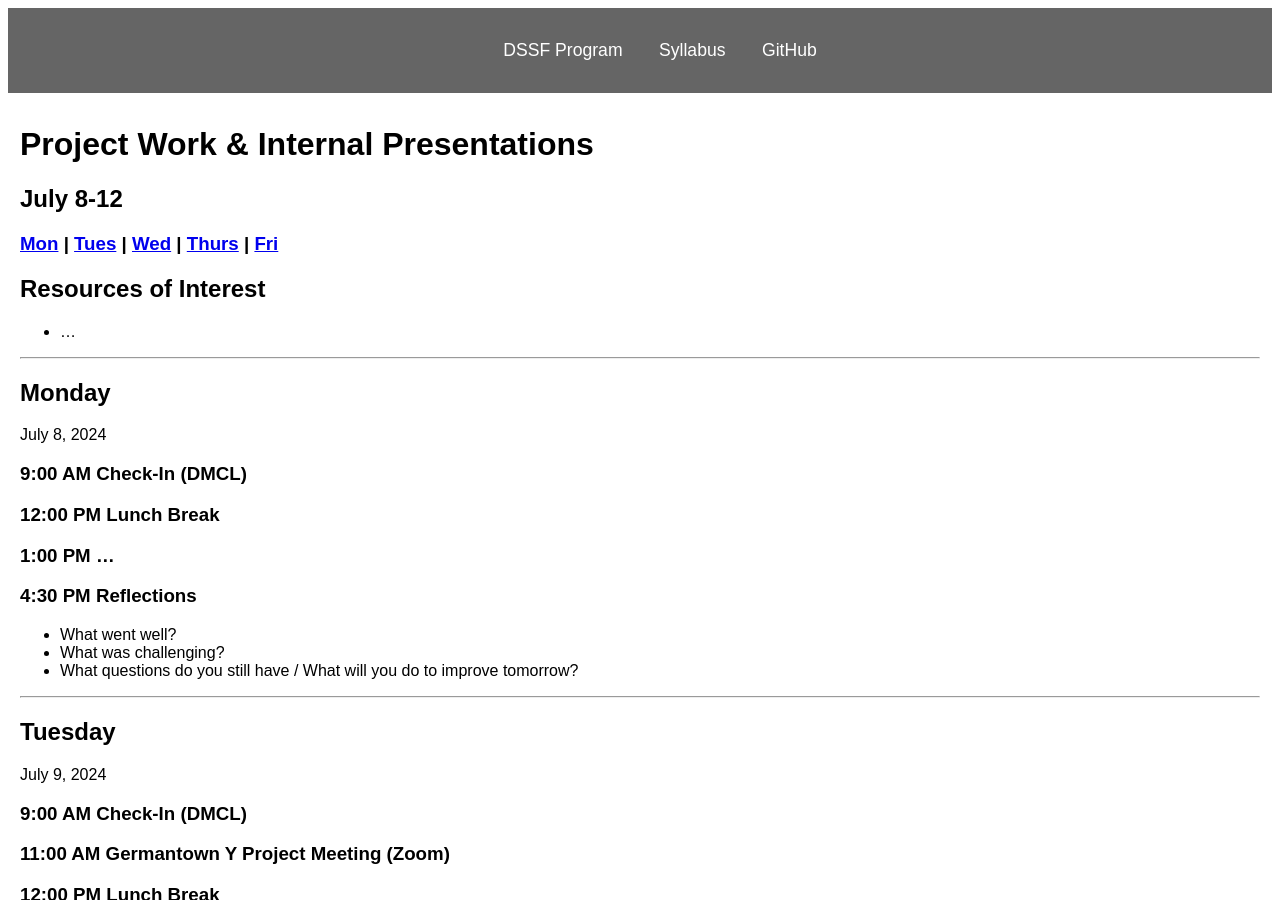
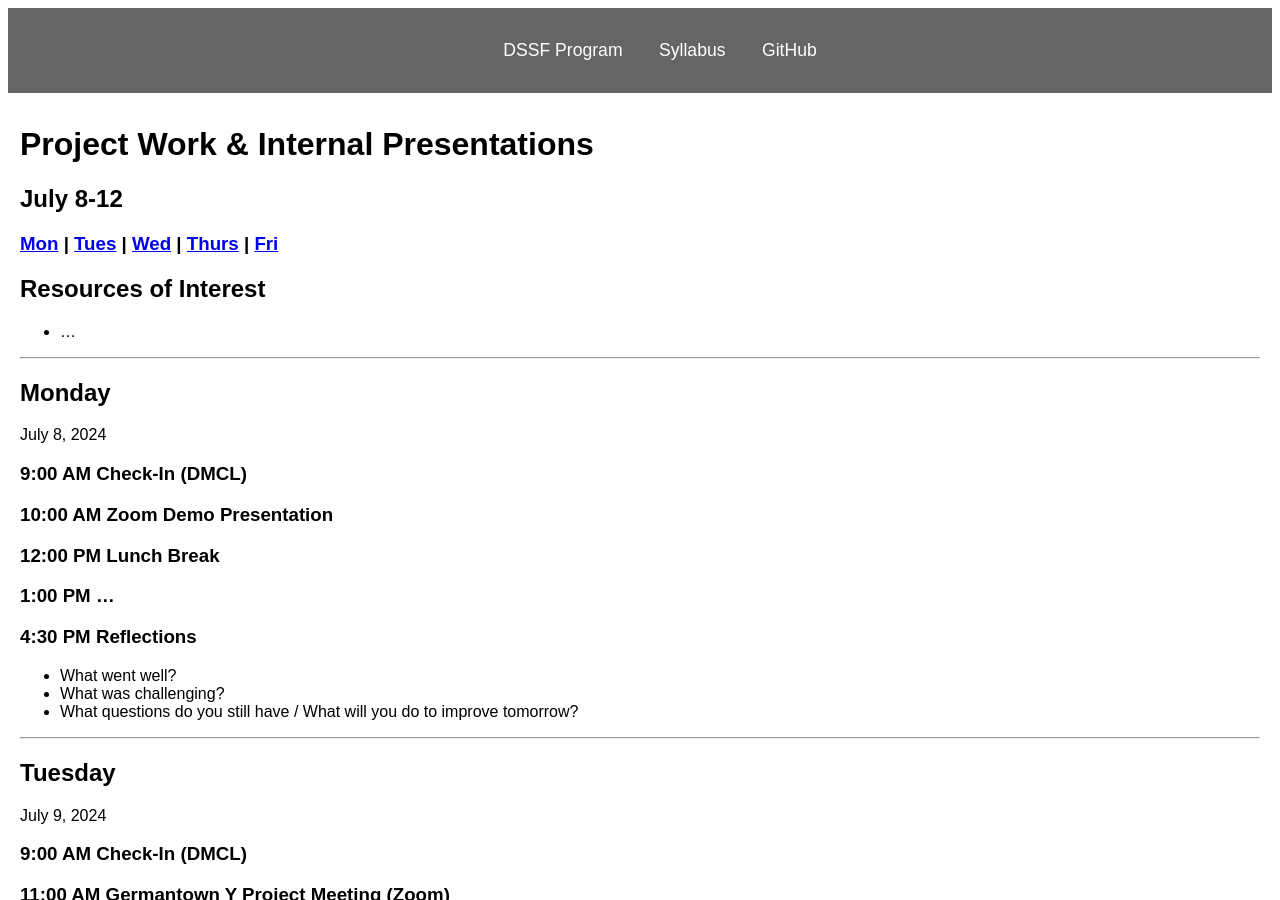
Before and after one commit to digbmc/dssf-syll, a Jekyll site: the page built from _weeks/06-internal.md, in a window 1280 px wide and 900 px high. Built offline with Jekyll 4.4.1, drawn with Linux system fonts in a browser that asks for light colours.

Commit message:
Update 06-internal.md; add presentation

```diff
--- a/_weeks/06-internal.md
+++ b/_weeks/06-internal.md
@@ -14,6 +14,8 @@ public: true
 July 8, 2024
 
 ### 9:00 AM Check-In (DMCL)
+
+### 10:00 AM Zoom Demo Presentation
 
 ### 12:00 PM Lunch Break
 
```
